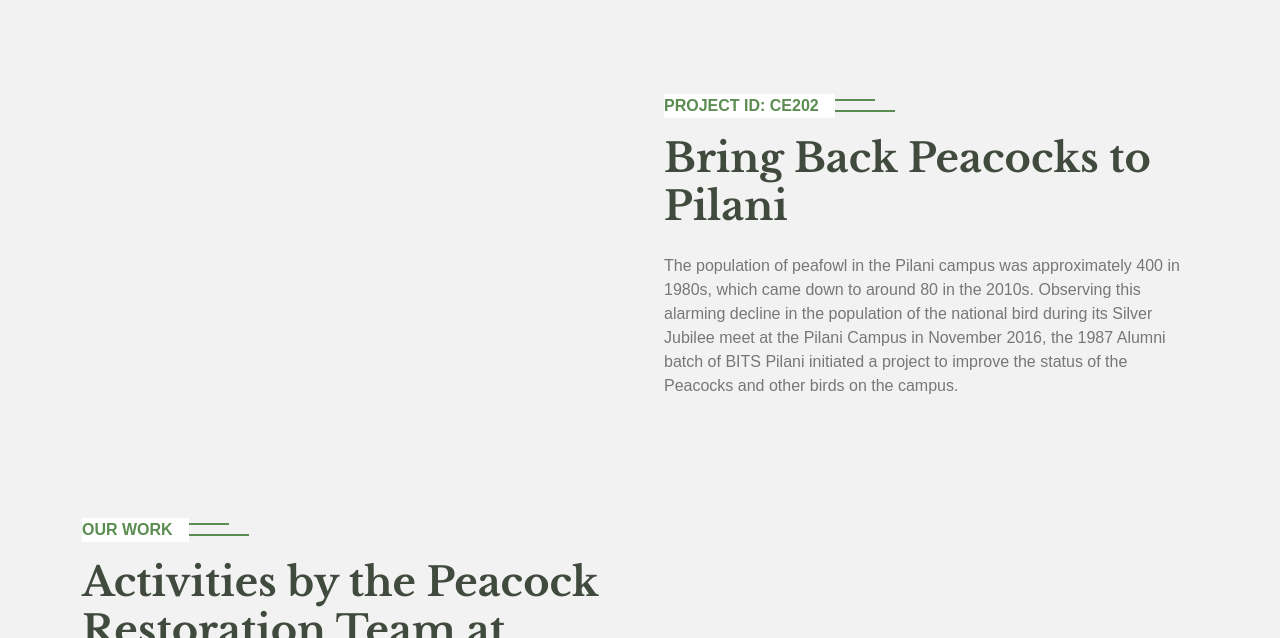
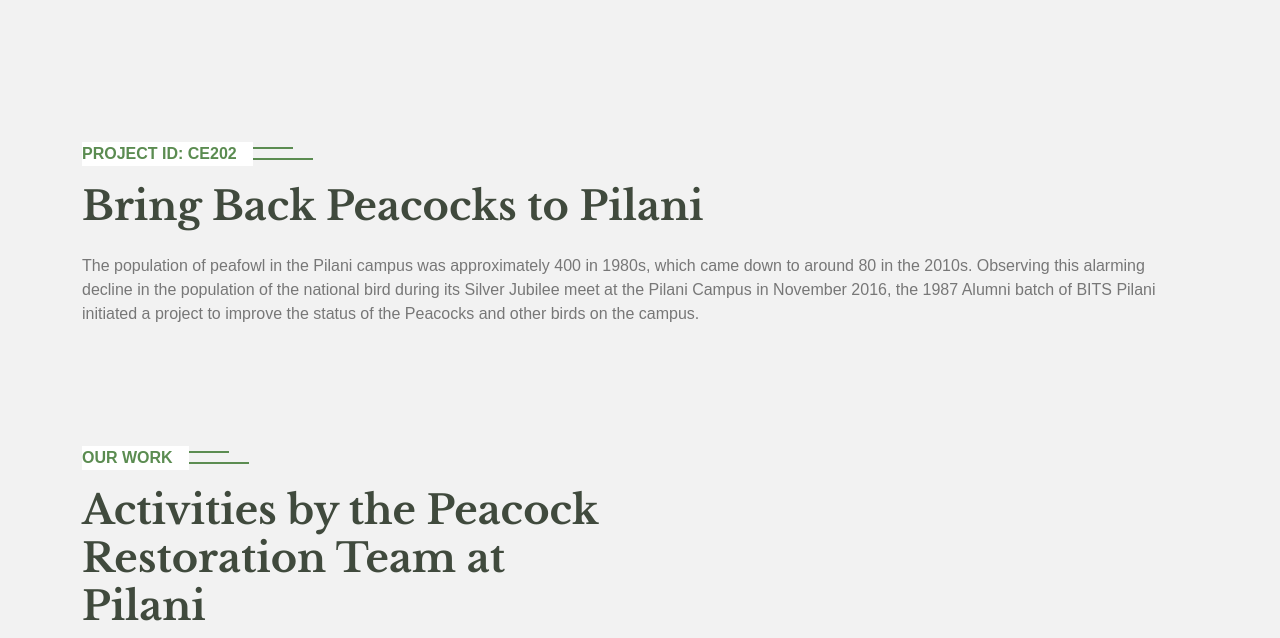
Before and after one commit to Urvashi261/Peacock, a plain HTML site: page index.html in a window 1280 px wide. Shown: the part 1095-1733 px from the top of the page. Drawn offline with nearby package versions, Linux system fonts and the light colour scheme.

Commit message:
kuch bhi

```diff
--- a/index.html
+++ b/index.html
@@ -142,7 +142,7 @@
                         </div>
                     </div>
                 </div>
-                <div class="col-lg-6 wow fadeIn" data-wow-delay="0.5s">
+                <div class="col-lgfa-stack-1x wow fadeIn" data-wow-delay="0.5s">
                     <p class="section-title bg-white text-start text-primary pe-3">PROJECT ID: CE202</p>
                     <h1 class="mb-4">Bring Back Peacocks to Pilani</h1>
                     <p class="mb-4">The population of peafowl in the Pilani campus was approximately 400 in 1980s, which came down to around 80 in the 2010s. Observing this alarming decline in the population of the national bird during its Silver Jubilee meet at the
```
